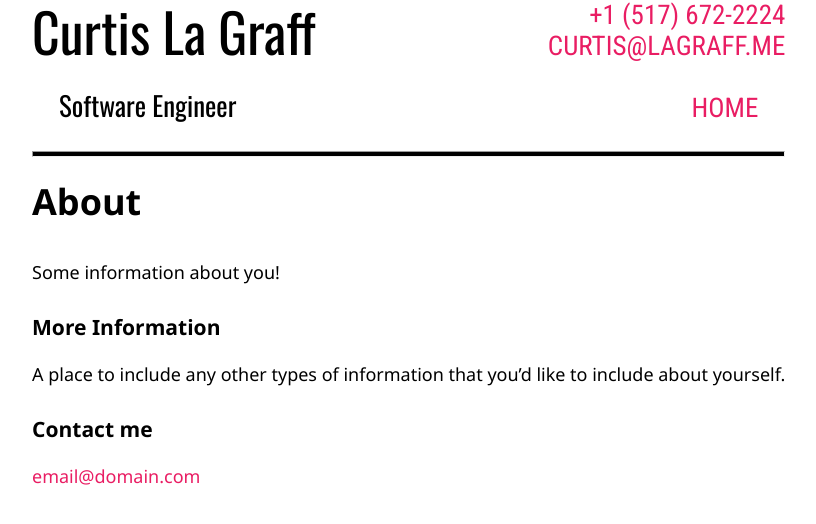
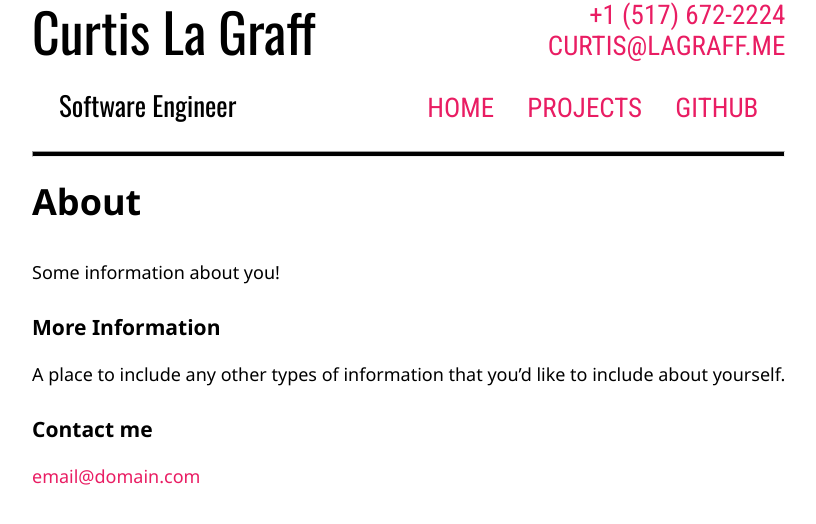
Before and after one commit to clagraff/clagraff.github.io, a Jekyll site: the page built from about.md, in a window 1280 px wide. Shown: the top 524 px of the page, without its empty margins (323-1139 px from the left). Built offline with Jekyll 4.4.1, drawn with Linux system fonts in a browser that asks for light colours.

Commit message:
Update default.html

```diff
--- a/_layouts/default.html
+++ b/_layouts/default.html
@@ -38,8 +38,8 @@
           <br/><br/>
           <nav>
             <a href="https://lagraff.me/">Home</a>
-            <!--<a href="https://lagraff.me/cv">CV</a>-->
-            <!--<a href="https://lagraff.me/feed.xml">Feed</a>-->
+            <a href="https://scm.lagraff.me/">Projects</a>
+            <a href="https://github.com/clagraff/">Github</a>
           </nav>
         </div>
         <hr/>
```
